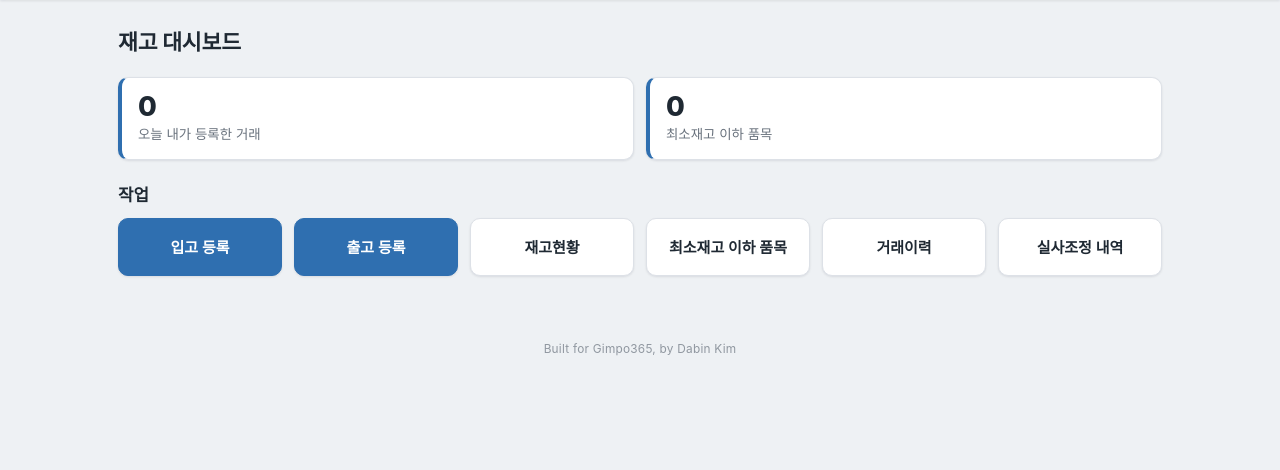
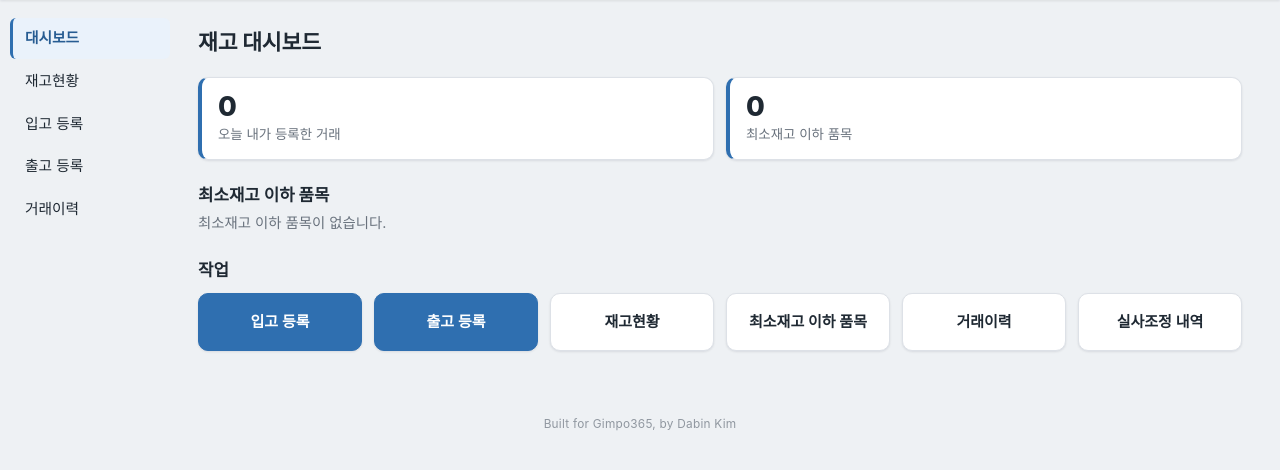
Before and after one commit to kimdabin1029-boop/gimpo365-inventory, a Django app: page /inventory/dashboard/ in a window 1280 px wide. Shown: the part 65-535 px from the top of the page. Run offline with Django 5.2, Linux system fonts and the light colour scheme; the visitor is signed in with stand-in values (Sample User, id 1).

Commit message:
HOTFIX improve alpha usability navigation dashboard and approval queue
v0.1.3 사용성 개선 (기능/데이터 구조 변경 없음, UI/UX 만):

거래이력 메모 tooltip
- 메모 있는 거래에 📝 아이콘 + title(네이티브 tooltip) 표시, 없으면 미표시
- 긴 메모는 title 로만 노출(레이아웃 비파괴), 전체 메모는 거래 상세에서 계속 확인

좌측 퀵메뉴(사이드바)
- base.html 에 .layout + sidebar.html 추가, context_processor(nav_flags)로 권한 플래그 제공
- 대시보드/재고현황/입고/출고/실사조정/거래이력/승인대기 이동, 현재 페이지 active(aria-current)
- 권한별 노출: 실사조정=TEAM_LEADER+, 승인대기=MANAGER+ (STAFF 미노출). 권한 체계 미변경
- 좁은 화면에서는 가로 메뉴로 전환

대시보드 최소재고 이하 목록
- 권한 범위 내 최소재고 이하 품목을 품목/부서/현재고/최소재고/상태(재고없음·최소재고이하)로 표시
- 최대 8건 + "외 N건" + 재고현황 전체보기 링크, 고정 높이 내부 스크롤
- 현재고는 기존 승인거래 합계 selector 사용(필드 추가 없음)

승인대기 큐 전체선택
- 일괄 승인 폼에 "전체 선택" 체크박스 + 일괄처리 전 확인(선택 N건) JS
- 화면에 렌더된(=권한 범위) 체크박스만 토글, 기존 bulk approve service/권한 그대로 재사용

ROADMAP
- 운영요청(Request) 기능 후보 기록(미구현: 모델/마이그레이션/화면/URL 없음)

모델/마이그레이션 변경 없음. 최초재고 차단 로직 미수정.
테스트 265건 통과(신규 15건 포함).

Co-Authored-By: Claude Opus 4.8 <noreply@anthropic.com>

```diff
--- a/config/settings.py
+++ b/config/settings.py
@@ -78,6 +78,7 @@ TEMPLATES = [
                 "django.template.context_processors.request",
                 "django.contrib.auth.context_processors.auth",
                 "django.contrib.messages.context_processors.messages",
+                "inventory.context_processors.nav_flags",
             ],
         },
     },
--- /dev/null
+++ b/inventory/context_processors.py
@@ -0,0 +1,19 @@
+"""좌측 퀵메뉴(사이드바)용 컨텍스트. (v0.1.3)
+
+권한 체계를 변경하지 않고, 기존 권한 헬퍼를 템플릿에서 쓰기 위한 표시 전용 플래그만 제공한다.
+- nav_is_manager : MANAGER 이상 (승인대기 메뉴 노출 여부)
+- nav_can_adjust : TEAM_LEADER 이상 (실사조정 메뉴 노출 여부)
+"""
+
+from accounts.models import Role
+from accounts.permissions import has_role_at_least, is_manager_or_above
+
+
+def nav_flags(request):
+    user = getattr(request, "user", None)
+    if user is None or not getattr(user, "is_authenticated", False):
+        return {"nav_is_manager": False, "nav_can_adjust": False}
+    return {
+        "nav_is_manager": is_manager_or_above(user),
+        "nav_can_adjust": has_role_at_least(user, Role.TEAM_LEADER),
+    }
--- a/inventory/views.py
+++ b/inventory/views.py
@@ -61,7 +61,17 @@ class InventoryDashboardView(LoginRequiredMixin, TemplateView):
         user = self.request.user
         today = timezone.localdate()
 
-        ctx["low_stock_count"] = get_low_stock_managed_items(user).count()
+        # 최소재고 이하 품목: 권한 범위 내, 대시보드에는 최대 8건만 노출(나머지는 전체보기).
+        low_stock_qs = get_low_stock_managed_items(user)
+        ctx["low_stock_count"] = low_stock_qs.count()
+        DASHBOARD_LOW_STOCK_LIMIT = 8
+        low_stock_items = list(low_stock_qs[:DASHBOARD_LOW_STOCK_LIMIT])
+        for item in low_stock_items:
+            # 상태: 현재고 0 이하면 "재고없음", 그 외(최소재고 이하)는 "최소재고 이하"
+            item.is_out = item.current_stock <= 0
+        ctx["low_stock_items"] = low_stock_items
+        ctx["low_stock_more"] = ctx["low_stock_count"] - len(low_stock_items)
+
         ctx["my_today_count"] = (
             get_transactions(user)
             .filter(created_by=user, created_at__date=today)
--- a/static/css/app.css
+++ b/static/css/app.css
@@ -368,7 +368,75 @@ table.data tr.low:hover td { background: #fbe9e7; }
 .filter-form label { display: block; font-size: 0.82rem; color: var(--muted); margin-bottom: 4px; font-weight: 600; }
 .filter-form input, .filter-form select { max-width: 220px; }
 
+/* ---------- layout + left sidebar (v0.1.3) ---------- */
+.layout {
+  display: flex;
+  align-items: flex-start;
+  max-width: 1280px;
+  margin: 0 auto;
+}
+.layout .container { margin: 0; flex: 1 1 auto; min-width: 0; }
+
+.sidebar {
+  flex: 0 0 180px;
+  width: 180px;
+  padding: 18px 10px;
+  position: sticky;
+  top: 0;
+}
+.sidebar-menu { list-style: none; margin: 0; padding: 0; }
+.sidebar-menu li { margin: 0 0 2px; }
+.sidebar-link {
+  display: block;
+  padding: 9px 12px;
+  border-radius: var(--radius-sm);
+  color: var(--text);
+  text-decoration: none;
+  font-size: 0.92rem;
+  border-left: 3px solid transparent;
+}
+.sidebar-link:hover { background: var(--surface-alt); color: var(--text); }
+.sidebar-link.active {
+  background: var(--primary-soft);
+  color: var(--primary-dark);
+  font-weight: 700;
+  border-left-color: var(--primary);
+}
+
+/* ---------- memo indicator (거래이력) ---------- */
+.memo-icon {
+  cursor: help;
+  font-style: normal;
+  color: var(--muted);
+}
+
+/* ---------- dashboard 최소재고 이하 목록 ---------- */
+.lowstock-panel { margin: 8px 0 22px; }
+.lowstock-scroll {
+  max-height: 260px;
+  overflow-y: auto;
+  border: 1px solid var(--border);
+  border-radius: var(--radius);
+  background: var(--surface);
+}
+.lowstock-scroll table.data { margin: 0; box-shadow: none; }
+.lowstock-scroll thead th { position: sticky; top: 0; background: var(--surface-alt); z-index: 1; }
+.badge { display: inline-block; padding: 1px 8px; border-radius: 999px; font-size: 0.78rem; font-weight: 700; }
+.badge.out { background: var(--error-bg); color: var(--error-fg); }
+.badge.low { background: var(--warning-bg); color: var(--warning-fg); }
+.lowstock-more { margin: 8px 2px 0; font-size: 0.9rem; }
+
 /* ---------- mobile ---------- */
+@media (max-width: 760px) {
+  .layout { flex-direction: column; }
+  .sidebar {
+    flex-basis: auto; width: 100%; position: static;
+    padding: 8px 10px; border-bottom: 1px solid var(--border);
+  }
+  .sidebar-menu { display: flex; flex-wrap: wrap; gap: 4px; }
+  .sidebar-link { border-left: 0; padding: 7px 10px; }
+  .sidebar-link.active { border-left: 0; }
+}
 @media (max-width: 640px) {
   .container { padding: 16px 12px 44px; }
   h1 { font-size: 1.2rem; }
--- a/templates/base.html
+++ b/templates/base.html
@@ -9,10 +9,13 @@
 </head>
 <body>
   {% include "navbar.html" %}
-  <main class="container">
-    {% include "messages.html" %}
-    {% block content %}{% endblock %}
-  </main>
+  <div class="layout">
+    {% include "sidebar.html" %}
+    <main class="container">
+      {% include "messages.html" %}
+      {% block content %}{% endblock %}
+    </main>
+  </div>
   <footer class="app-credit">Built for Gimpo365, by Dabin Kim</footer>
 </body>
 </html>
--- a/templates/inventory/dashboard.html
+++ b/templates/inventory/dashboard.html
@@ -1,4 +1,5 @@
 {% extends "base.html" %}
+{% load inventory_extras %}
 {% block title %}대시보드 · gimpo365-inventory{% endblock %}
 {% block content %}
 <h1>재고 대시보드</h1>
@@ -17,6 +18,45 @@
     <div class="num">{{ pending_count }}</div>
     <div class="label">승인 대기 거래</div>
   </div>
+  {% endif %}
+</section>
+
+<section class="lowstock-panel">
+  <h2>최소재고 이하 품목</h2>
+  {% if low_stock_items %}
+    <div class="lowstock-scroll">
+      <table class="data">
+        <thead>
+          <tr>
+            <th class="col-name">품목명</th><th class="col-dept">부서</th>
+            <th class="num">현재고</th><th class="num">최소재고</th><th>상태</th>
+          </tr>
+        </thead>
+        <tbody>
+          {% for item in low_stock_items %}
+          <tr>
+            <td class="col-name">{{ item.item.name }}</td>
+            <td class="col-dept">{{ item.department.name }}</td>
+            <td class="num">{{ item.current_stock|qty }} {{ item.get_unit_display }}</td>
+            <td class="num">{{ item.minimum_stock|qty }} {{ item.get_unit_display }}</td>
+            <td>
+              {% if item.is_out %}
+                <span class="badge out">재고없음</span>
+              {% else %}
+                <span class="badge low">최소재고 이하</span>
+              {% endif %}
+            </td>
+          </tr>
+          {% endfor %}
+        </tbody>
+      </table>
+    </div>
+    <p class="lowstock-more">
+      {% if low_stock_more > 0 %}외 {{ low_stock_more }}건 더 있음. {% endif %}
+      <a href="{% url 'inventory:stock_list' %}?low_stock=on">재고현황에서 전체보기 →</a>
+    </p>
+  {% else %}
+    <p class="muted">최소재고 이하 품목이 없습니다.</p>
   {% endif %}
 </section>
 
--- a/templates/inventory/transaction_list.html
+++ b/templates/inventory/transaction_list.html
@@ -34,7 +34,7 @@
       {# 입력일시는 백로그/상세 성격 → 메인 표에서는 거래일자 셀 title 로만 확인 #}
       <td title="입력일시: {{ t.created_at|date:'Y-m-d H:i' }}">{{ t.occurred_at|date:"Y-m-d" }}</td>
       <td>{{ t.get_transaction_type_display }}</td>
-      <td class="col-name">{{ t.managed_item.item.name }}</td>
+      <td class="col-name">{{ t.managed_item.item.name }}{% if t.memo %} <span class="memo-icon" title="{{ t.memo }}" aria-label="메모: {{ t.memo }}">📝</span>{% endif %}</td>
       <td class="col-dept">{{ t.managed_item.department.name }}</td>
       <td class="num">{% if t.quantity_delta > 0 %}+{% endif %}{{ t.quantity_delta|qty }} {{ t.managed_item.get_unit_display }}</td>
       <td>{{ t.get_status_display }}</td>
--- /dev/null
+++ b/templates/sidebar.html
@@ -0,0 +1,69 @@
+{% comment %}
+좌측 퀵메뉴 (v0.1.3). Inventory 모듈 내 주요 페이지 이동용.
+- 권한 표시 플래그는 context_processor(nav_flags)에서 받는다. (권한 체계 미변경)
+- 현재 페이지는 aria-current="page" + active 클래스로 표시한다.
+- 향후 gimpo365OS 확장 시 "모듈 선택 + 세부 메뉴" 구조로 확장 가능(이번 작업 범위 아님).
+{% endcomment %}
+{% if user.is_authenticated %}
+{% with cur=request.resolver_match.url_name %}
+<aside class="sidebar" aria-label="퀵메뉴">
+  <nav>
+    <ul class="sidebar-menu">
+      <li>
+        {% if cur == 'dashboard' %}
+          <a class="sidebar-link active" aria-current="page" href="{% url 'inventory:dashboard' %}">대시보드</a>
+        {% else %}
+          <a class="sidebar-link" href="{% url 'inventory:dashboard' %}">대시보드</a>
+        {% endif %}
+      </li>
+      <li>
+        {% if cur == 'stock_list' %}
+          <a class="sidebar-link active" aria-current="page" href="{% url 'inventory:stock_list' %}">재고현황</a>
+        {% else %}
+          <a class="sidebar-link" href="{% url 'inventory:stock_list' %}">재고현황</a>
+        {% endif %}
+      </li>
+      <li>
+        {% if cur == 'stock_in_new' %}
+          <a class="sidebar-link active" aria-current="page" href="{% url 'inventory:stock_in_new' %}">입고 등록</a>
+        {% else %}
+          <a class="sidebar-link" href="{% url 'inventory:stock_in_new' %}">입고 등록</a>
+        {% endif %}
+      </li>
+      <li>
+        {% if cur == 'stock_out_new' %}
+          <a class="sidebar-link active" aria-current="page" href="{% url 'inventory:stock_out_new' %}">출고 등록</a>
+        {% else %}
+          <a class="sidebar-link" href="{% url 'inventory:stock_out_new' %}">출고 등록</a>
+        {% endif %}
+      </li>
+      {% if nav_can_adjust %}
+      <li>
+        {% if cur == 'adjustment_new' %}
+          <a class="sidebar-link active" aria-current="page" href="{% url 'inventory:adjustment_new' %}">실사조정</a>
+        {% else %}
+          <a class="sidebar-link" href="{% url 'inventory:adjustment_new' %}">실사조정</a>
+        {% endif %}
+      </li>
+      {% endif %}
+      <li>
+        {% if cur == 'transaction_list' or cur == 'transaction_detail' %}
+          <a class="sidebar-link active" aria-current="page" href="{% url 'inventory:transaction_list' %}">거래이력</a>
+        {% else %}
+          <a class="sidebar-link" href="{% url 'inventory:transaction_list' %}">거래이력</a>
+        {% endif %}
+      </li>
+      {% if nav_is_manager %}
+      <li>
+        {% if cur == 'pending_list' %}
+          <a class="sidebar-link active" aria-current="page" href="{% url 'inventory:pending_list' %}">승인대기</a>
+        {% else %}
+          <a class="sidebar-link" href="{% url 'inventory:pending_list' %}">승인대기</a>
+        {% endif %}
+      </li>
+      {% endif %}
+    </ul>
+  </nav>
+</aside>
+{% endwith %}
+{% endif %}
```
Also changed, not shown: ROADMAP.md (+18 -0 lines), inventory/tests_v013.py (added, +182 -0 lines), templates/inventory/pending_list.html (+26 -1 lines).
